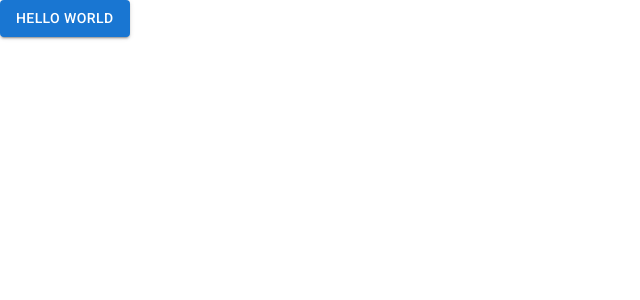
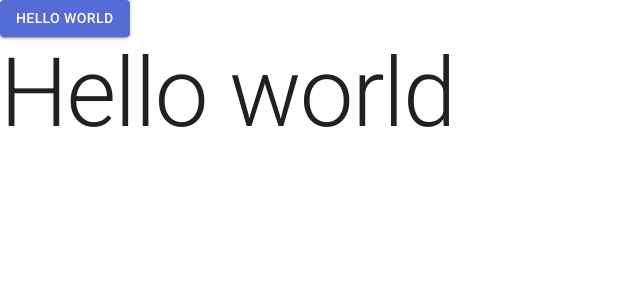
Before and after one commit to thanhquang2004/trello-clone, a React (Vite) app: page / in a window 1280 px wide. Shown: the top 300 px of the page, without its empty margins (0-640 px from the left). Built offline with nearby package versions, Linux system fonts and the light colour scheme.

Commit message:
Add theme

```diff
--- a/src/App.jsx
+++ b/src/App.jsx
@@ -1,8 +1,12 @@
+import { Typography } from '@mui/material';
 import Button from '@mui/material/Button';
 
 function App() {
 
-  return <Button variant="contained">Hello world</Button>;
+  return <>
+    <Button variant="contained">Hello world</Button>
+    <Typography variant="h1">Hello world</Typography>
+  </>;
 }
 
 export default App
--- a/src/main.jsx
+++ b/src/main.jsx
@@ -1,11 +1,15 @@
-import { StrictMode } from 'react'
-import { createRoot } from 'react-dom/client'
-import App from './App.jsx'
-import CssBaseline from '@mui/material/CssBaseline';
+import { StrictMode } from "react";
+import { createRoot } from "react-dom/client";
+import App from "./App.jsx";
+import CssBaseline from "@mui/material/CssBaseline";
+import { ThemeProvider } from "@mui/material/styles";
+import theme from "./theme.js";
 
-createRoot(document.getElementById('root')).render(
+createRoot(document.getElementById("root")).render(
   <StrictMode>
-    <CssBaseline />
-    <App />
-  </StrictMode>,
-)
+    <ThemeProvider theme={theme}>
+      <CssBaseline />
+      <App />
+    </ThemeProvider>
+  </StrictMode>
+);
--- /dev/null
+++ b/src/theme.js
@@ -0,0 +1,19 @@
+import { createTheme } from '@mui/material/styles';
+import { red } from '@mui/material/colors';
+
+// Create a theme instance.
+const theme = createTheme({
+  palette: {
+    primary: {
+      main: '#556cd6',
+    },
+    secondary: {
+      main: '#19857b',
+    },
+    error: {
+      main: red.A400,
+    },
+  },
+});
+
+export default theme;
```
